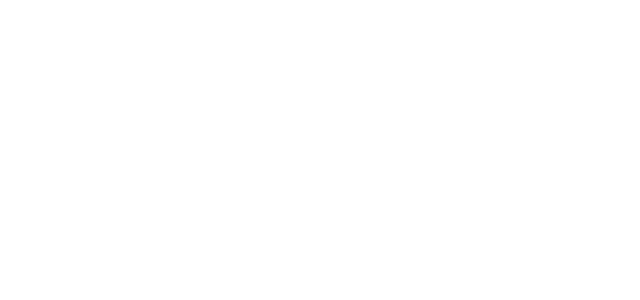
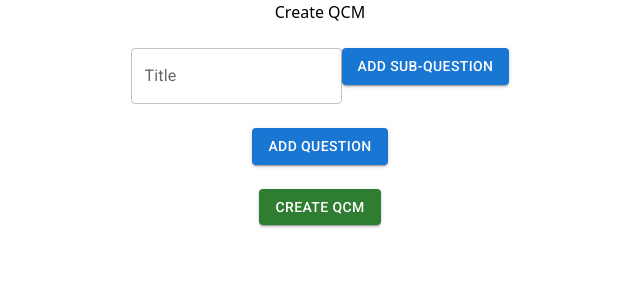
Before and after one commit to Touil-Ali/MCQ_App_React, a React (Create React App) app: page /question-creation/1 in a window 1280 px wide. Before the commit this address had no page. Shown: the top 300 px of the page, without its empty margins (320-960 px from the left). Built offline with nearby package versions, Linux system fonts and the light colour scheme.

Commit message:
adding Layouts Folder + fixing Qcm id for qcm creation

```diff
--- a/src/App.tsx
+++ b/src/App.tsx
@@ -8,6 +8,7 @@ import '@fontsource/roboto/700.css';
 import QuestionCreation from './components/QuestionCreation';
 import QcmQuestionnaire from './components/QcmQuestionnaire';
 import QcmList from './components/QcmList';
+import Teacher from './Pages/Teacher';
 const App: React.FC = () => {
   return (
     <div>
@@ -15,8 +16,9 @@ const App: React.FC = () => {
 
         <Routes>
 
+          <Route path="/teacher" element={<Teacher />} />
           <Route path="/qcm-creation" element={<QcmCreation />} />
-          <Route path="/question-creation" element={<QuestionCreation />} />
+          <Route path="/question-creation/:qcmId" element={<QuestionCreation />} />
           <Route path="/qcm-questionnaire/:id" element={<QcmQuestionnaire />} />
           < Route path="/qcm-questionnaire" element={<QcmList />} />
         </Routes>
--- /dev/null
+++ b/src/Pages/Teacher.tsx
@@ -0,0 +1,11 @@
+import React from "react";
+import Layout from "../layouts/TeacherLayout/layout";
+const Teacher: React.FC = () => {
+  return (
+    <Layout>
+      <div>test</div>
+    </Layout>
+  );
+};
+
+export default Teacher;
--- a/src/components/QcmCreation.tsx
+++ b/src/components/QcmCreation.tsx
@@ -1,73 +1,98 @@
-import React, { useState, useEffect } from 'react';
-import { Button, TextField } from '@mui/material'
-import { LocalizationProvider } from '@mui/x-date-pickers/LocalizationProvider';
-import { AdapterDateFns } from '@mui/x-date-pickers/AdapterDateFns';
-import { DatePicker } from '@mui/x-date-pickers/DatePicker';
-import { DemoContainer } from '@mui/x-date-pickers/internals/demo';
-import { Dayjs } from 'dayjs';
-import InputLabel from '@mui/material/InputLabel';
-import MenuItem from '@mui/material/MenuItem';
-import FormControl from '@mui/material/FormControl';
-import Select, { SelectChangeEvent } from '@mui/material/Select';
+import React, { useState, useEffect } from "react";
+import { redirect } from "react-router-dom";
+import { Button, TextField } from "@mui/material";
+import { LocalizationProvider } from "@mui/x-date-pickers/LocalizationProvider";
+import { AdapterDateFns } from "@mui/x-date-pickers/AdapterDateFns";
+import { DatePicker } from "@mui/x-date-pickers/DatePicker";
+import { DemoContainer } from "@mui/x-date-pickers/internals/demo";
+import { Dayjs } from "dayjs";
+import InputLabel from "@mui/material/InputLabel";
+import MenuItem from "@mui/material/MenuItem";
+import FormControl from "@mui/material/FormControl";
+import Select, { SelectChangeEvent } from "@mui/material/Select";
 
 const QcmCreation: React.FC = () => {
-  const [qcmTitle, setQcmTitle] = useState('')
+  const [qcmId, setQcmId] = useState("");
+  const [qcmTitle, setQcmTitle] = useState("");
   const [qcmStartDate, setQcmStartDate] = React.useState<Dayjs | null>(null);
   const [qcmEndDate, setQcmEndDate] = React.useState<Dayjs | null>(null);
-  const [classRoom, setClassRoom] = React.useState('');
-  const [classList, setClassList] = React.useState<{ id: number; className: string }[]>([]);
+  const [classRoom, setClassRoom] = React.useState("");
+  const [classList, setClassList] = React.useState<
+    { id: number; className: string }[]
+  >([]);
   const handleChangeSelect = (event: SelectChangeEvent) => {
     setClassRoom(event.target.value);
   };
   useEffect(() => {
-    fetch('http://localhost:8080/classes/all')
+    fetch("http://localhost:8080/classes/all")
       .then((response) => response.json())
       .then((data) => setClassList(data))
-      .catch((error) => console.error('Error Fetching classes', error))
-  })
+      .catch((error) => console.error("Error Fetching classes", error));
+  });
   const handleCeationQcm = async () => {
     const qcmData = {
+      qcm: qcmId,
       title: qcmTitle,
       startTime: qcmStartDate?.toISOString(),
       endTime: qcmEndDate?.toISOString(),
       myClass: {
-        id: Number(classRoom)
-      }
+        id: Number(classRoom),
+      },
     };
     try {
-      const response = await fetch('http://localhost:8080/qcms/create', {
-        method: 'POST',
+      const response = await fetch("http://localhost:8080/qcms/create", {
+        method: "POST",
         headers: {
-          'Content-Type': 'application/json'
+          "Content-Type": "application/json",
         },
-        body: JSON.stringify(qcmData)
+        body: JSON.stringify(qcmData),
       });
       if (response.ok) {
-        console.log('Qcm Created successfully !')
+        console.log(response);
+        console.log("Qcm Created successfully !");
+        window.location.href = `question-creation/${qcmId}`;
       } else {
-        console.error('Failed to create QCM', await response.text());
+        console.error("Failed to create QCM", await response.text());
       }
     } catch (error) {
-      console.error('Error Creating QCM ', error)
+      console.error("Error Creating QCM ", error);
     }
-  }
-
-
+  };
 
   return (
     <div className="flex flex-col items-center gap-4">
       <h2>Create Qcm</h2>
-      <TextField id="outlined-basic" label="Title" type="text" value={qcmTitle} onChange={(e) => setQcmTitle(e.target.value)} />
+      <TextField
+        id="outlined-basic"
+        label="Qcm Id"
+        type="text"
+        value={qcmId}
+        onChange={(e) => setQcmId(e.target.value)}
+      />
+
+      <TextField
+        id="outlined-basic"
+        label="Title"
+        type="text"
+        value={qcmTitle}
+        onChange={(e) => setQcmTitle(e.target.value)}
+      />
       <span>Start Date</span>
       <LocalizationProvider dateAdapter={AdapterDateFns}>
-        <DemoContainer components={['DatePicker']}>
-          <DatePicker value={qcmStartDate} onChange={(newValue) => setQcmStartDate(newValue)} />
+        <DemoContainer components={["DatePicker"]}>
+          <DatePicker
+            value={qcmStartDate}
+            onChange={(newValue) => setQcmStartDate(newValue)}
+          />
         </DemoContainer>
       </LocalizationProvider>
       <span>End Date</span>
       <LocalizationProvider dateAdapter={AdapterDateFns}>
-        <DemoContainer components={['DatePicker']}>
-          <DatePicker value={qcmEndDate} onChange={(newValue) => setQcmEndDate(newValue)} />
+        <DemoContainer components={["DatePicker"]}>
+          <DatePicker
+            value={qcmEndDate}
+            onChange={(newValue) => setQcmEndDate(newValue)}
+          />
         </DemoContainer>
       </LocalizationProvider>
       <FormControl variant="standard" sx={{ m: 1, minWidth: 120 }}>
@@ -89,12 +114,16 @@ const QcmCreation: React.FC = () => {
           ))}
         </Select>
       </FormControl>
-      <Button variant="contained" color="success" size="medium" onClick={handleCeationQcm}>Create Qcm</Button>
-
-    </div >
-  )
-
-}
-
+      <Button
+        variant="contained"
+        color="success"
+        size="medium"
+        onClick={handleCeationQcm}
+      >
+        Create Qcm
+      </Button>
+    </div>
+  );
+};
 
 export default QcmCreation;
--- a/src/components/QuestionCreation.tsx
+++ b/src/components/QuestionCreation.tsx
@@ -1,9 +1,6 @@
 import React, { useState } from 'react'
 import { Button, TextField } from '@mui/material'
-import InputLabel from '@mui/material/InputLabel';
-import MenuItem from '@mui/material/MenuItem';
-import FormControl from '@mui/material/FormControl';
-import Select, { SelectChangeEvent } from '@mui/material/Select';
+import { useParams } from 'react-router-dom';
 
 
 interface SubQuestion {
@@ -16,6 +13,9 @@ interface Question {
   subQuestions: SubQuestion[];
 }
 const QuesitonCreation: React.FC = () => {
+
+      let { qcmId } = useParams()
+  console.log('qcm id', qcmId)
   const [questions, setQuestions] = useState<Question[]>([{ title: '', subQuestions: [] }]);
 
   const handleAddQuestion = () => {
@@ -63,7 +63,6 @@ const QuesitonCreation: React.FC = () => {
   };
   const handleCreationQcm = async () => {
     try {
-      const qcmId = 6;
 
       for (const question of questions) {
         const qcmData = {
--- /dev/null
+++ b/src/layouts/TeacherLayout/layout.tsx
@@ -0,0 +1,21 @@
+import { Link } from "react-router-dom";
+
+type Props = {
+  children: JSX.Element;
+};
+const Layout = ({ children }: Props) => {
+  return (
+    <div className="w-68 h-screen">
+      <nav>
+        <ul>
+          <li>
+            <Link to="/qcm-creation">Create Qcm</Link>
+          </li>
+        </ul>
+      </nav>
+      <div>{children}</div>
+    </div>
+  );
+};
+
+export default Layout;
```
